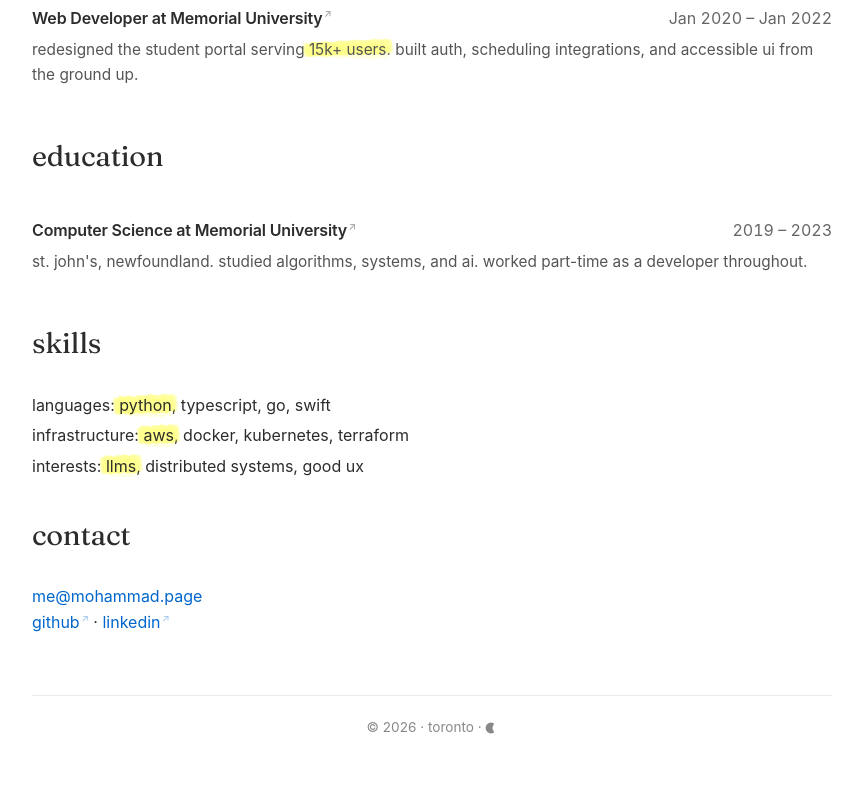
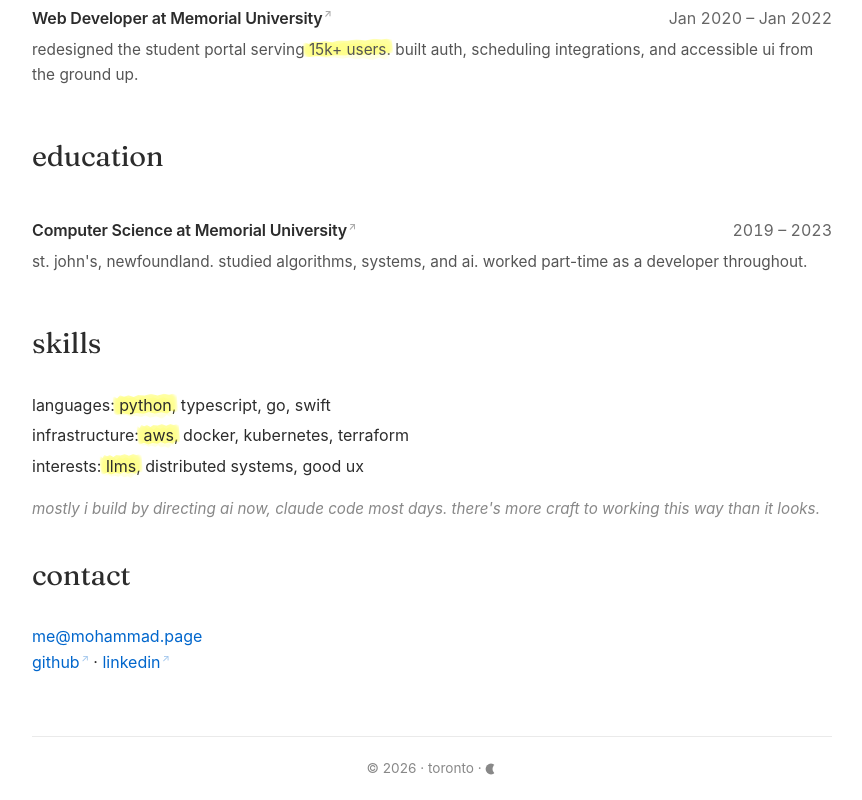
Before and after one commit to mossein/mossein.github.io, a plain HTML site: page index.html in a window 1280 px wide. Shown: the part 1570-2370 px from the top of the page, without its empty margins (208-1070 px from the left). Before the commit the page ends 2330 px from the top, so only its background shows below. Drawn offline with Linux system fonts and the light colour scheme.

Commit message:
Add a subtle note about building with AI to the homepage
A quiet, italic line under skills noting that most building now happens by
directing AI (Claude Code), and that there's craft to working this way.
Understated, not a flex.

```diff
--- a/index.html
+++ b/index.html
@@ -201,6 +201,10 @@
           infrastructure: <span class="hl">aws</span>, docker, kubernetes, terraform<br />
           interests: <span class="hl">llms</span>, distributed systems, good ux
         </p>
+        <p class="skills-note">
+          mostly i build by directing ai now, claude code most days. there's
+          more craft to working this way than it looks.
+        </p>
       </section>
 
       <section class="reveal">
--- a/styles.css
+++ b/styles.css
@@ -387,6 +387,21 @@ a:focus {
 
 .skills-group {
   line-height: 1.9;
+}
+
+.skills-note {
+  margin-top: 14px;
+  color: #888;
+  font-style: italic;
+  font-size: 0.95em;
+}
+
+.dark .skills-note {
+  color: rgba(255, 255, 255, 0.5);
+}
+
+.watercolor .skills-note {
+  color: #6b6e72;
 }
 
 .nav {
```
